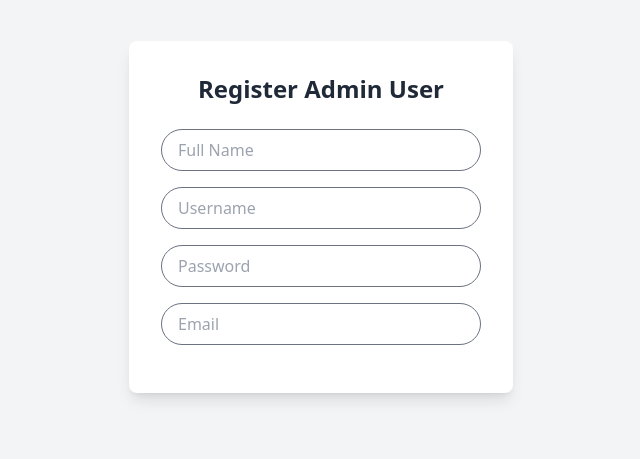
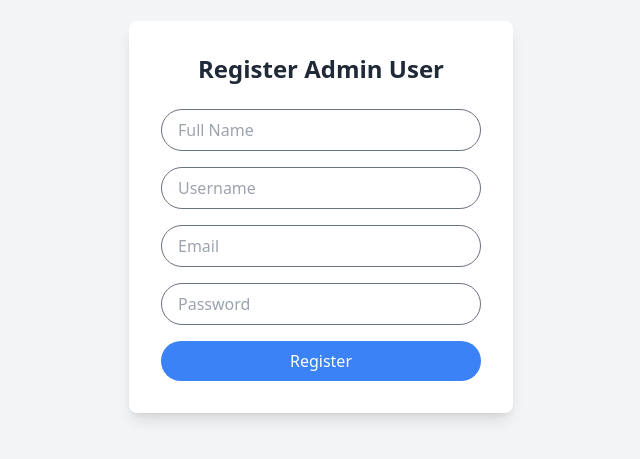
Before and after one commit to ItzYaboiiJoe/AppointmentApp, a React (Vite) app: page /RegisterAdminUser in a window 1280 px wide. Shown: the part 183-642 px from the top of the page, without its empty margins (319-959 px from the left). Built offline with nearby package versions, Linux system fonts and the light colour scheme; no server answers.

Commit message:
Implemented UserAuth

```diff
--- a/src/Components/RegisterAdminUser.jsx
+++ b/src/Components/RegisterAdminUser.jsx
@@ -1,14 +1,78 @@
+import { useState } from "react";
+import { auth } from "../Config/firebase-config";
+import { createUserWithEmailAndPassword, updateProfile } from "firebase/auth";
+import { useNavigate } from "react-router-dom";
+import RegisterNotificationModal from "./RegisterNotificationModal";
+
 function RegisterAdminUser() {
+  const [formData, setFormData] = useState({
+    fullName: "",
+    username: "",
+    email: "",
+    password: "",
+  });
+
+  const [error, setError] = useState("");
+  const [notificationOpen, setNotificationOpen] = useState(false);
+  const [modalMessage, setModalMessage] = useState("");
+  const navigate = useNavigate();
+
+  // Handle form input changes
+  const handleChange = (e) => {
+    setFormData({ ...formData, [e.target.name]: e.target.value });
+  };
+
+  // Handle user registration
+  const handleRegister = async (e) => {
+    e.preventDefault();
+    setError("");
+
+    try {
+      const userCredential = await createUserWithEmailAndPassword(
+        auth,
+        formData.email,
+        formData.password
+      );
+      const user = userCredential.user;
+
+      // Update user profile with full name and username
+      await updateProfile(user, {
+        displayName: `${formData.fullName} (${formData.username})`,
+      });
+
+      setModalMessage("Admin User Registered Successfully!");
+      setNotificationOpen(true);
+      setFormData({ fullName: "", username: "", email: "", password: "" });
+    } catch (err) {
+      setModalMessage("Error registering user. Please try again.");
+      setNotificationOpen(true);
+      setError(err.message);
+    }
+  };
+
+  const handleCloseModal = () => {
+    setNotificationOpen(false);
+    navigate("/Login");
+  };
+
   return (
-    <div className="flex justify-center items-center min-h-screen bg-gray-100">
+    <>
+      <form
+        onSubmit={handleRegister}
+        className="flex justify-center items-center min-h-screen bg-gray-100"
+      >
         <div className="bg-white shadow-lg rounded-lg p-8 w-96">
           <h1 className="text-2xl font-bold text-gray-800 mb-6 text-center">
             Register Admin User
           </h1>
+          {error && <p className="text-red-500 text-center mb-4">{error}</p>}
           <div className="mb-4 relative">
             <input
               type="text"
+              name="fullName"
               placeholder="Full Name"
+              value={formData.fullName}
+              onChange={handleChange}
               required
               className="w-full py-2 pl-4 bg-transparent border border-gray-500 rounded-full text-gray-800 placeholder-gray-400 focus:outline-none focus:ring-2 focus:ring-blue-500"
             />
@@ -16,7 +80,21 @@ function RegisterAdminUser() {
           <div className="mb-4 relative">
             <input
               type="text"
+              name="username"
               placeholder="Username"
+              value={formData.username}
+              onChange={handleChange}
+              required
+              className="w-full py-2 pl-4 bg-transparent border border-gray-500 rounded-full text-gray-800 placeholder-gray-400 focus:outline-none focus:ring-2 focus:ring-blue-500"
+            />
+          </div>
+          <div className="mb-4 relative">
+            <input
+              type="email"
+              name="email"
+              placeholder="Email"
+              value={formData.email}
+              onChange={handleChange}
               required
               className="w-full py-2 pl-4 bg-transparent border border-gray-500 rounded-full text-gray-800 placeholder-gray-400 focus:outline-none focus:ring-2 focus:ring-blue-500"
             />
@@ -24,21 +102,28 @@ function RegisterAdminUser() {
           <div className="mb-4 relative">
             <input
               type="password"
+              name="password"
               placeholder="Password"
+              value={formData.password}
+              onChange={handleChange}
               required
               className="w-full py-2 pl-4 bg-transparent border border-gray-500 rounded-full text-gray-800 placeholder-gray-400 focus:outline-none focus:ring-2 focus:ring-blue-500"
             />
           </div>
-        <div className="mb-4 relative">
-          <input
-            type="email"
-            placeholder="Email"
-            required
-            className="w-full py-2 pl-4 bg-transparent border border-gray-500 rounded-full text-gray-800 placeholder-gray-400 focus:outline-none focus:ring-2 focus:ring-blue-500"
+          <button
+            type="submit"
+            className="w-full bg-blue-500 text-white py-2 rounded-full hover:bg-blue-600 transition"
+          >
+            Register
+          </button>
+        </div>
+      </form>
+      <RegisterNotificationModal
+        isOpen={notificationOpen}
+        onClose={handleCloseModal}
+        message={modalMessage}
       />
-        </div>
-      </div>
-    </div>
+    </>
   );
 }
 
--- a/src/Components/RegisterBusiness.jsx
+++ b/src/Components/RegisterBusiness.jsx
@@ -2,7 +2,7 @@ import { useState } from "react";
 import { NavLink, useNavigate } from "react-router-dom";
 import { collection, doc, setDoc } from "firebase/firestore";
 import { fireStore } from "../Config/firebase-config";
-import RegisterNotificationModal from "./RegisterNotificationModal"; // Import Modal
+import RegisterNotificationModal from "./RegisterNotificationModal";
 
 function RegisterBusiness() {
   const [formData, setFormData] = useState({
```
Lines whose indentation alone changed are shown as unchanged.
